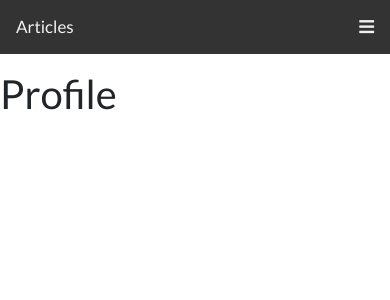
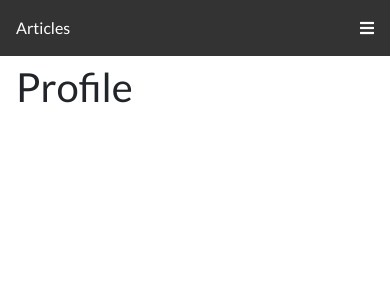
Before and after one commit to Nikita-Goncharov/DjangoArticles, a Django app: page /profile in a window 390 px wide. Shown: the part 60-360 px from the top of the page. Run offline with Django 4.2, Linux system fonts and the light colour scheme.

Commit message:
commit_work__0003

```diff
--- a/articles/static/articles/css/master.css
+++ b/articles/static/articles/css/master.css
@@ -80,46 +80,79 @@ header{
 
 
 .sidebar {
-  overflow: hidden;
+  overflow: auto;
   top: 60px;
-  width: 100%;
+  width: 15%;
+  height: 100%;
   position: fixed;
   background-color: #333;
 }
 
-main.content{
-  margin-top: 130px;
+main.content {
+  margin-top: 70px;
+  margin-left: 15%;
+  padding: 3px 16px;
 }
 
+
+
 .sidebar a {
+  display: block;
+  color: #fff;
+  padding: 16px;
+  width: 100%;
+  text-decoration: none;
+  text-align: center;
   float: left;
-  display: block;
-  color: #f2f2f2;
-  text-align: center;
-  padding: 14px 16px;
-  text-decoration: none;
-  font-size: 17px;
 }
 
-.sidebar a:hover {
-  background-color: #ddd;
-  color: black;
+
+.sidebar a:hover{
+  background-color: #555;
+  color: white;
 }
 
 .sidebar .icon {
   display: none;
 }
 
-@media screen and (max-width: 600px) {
+@media screen and (max-width: 850px) {
   .sidebar a:not(:first-child) {display: none;}
   .sidebar a.icon {
     float: right;
     display: block;
   }
+
+  .sidebar a{
+    width: auto;
+  }
+
+  main.content{
+    margin: 120px 0 0 0;
+  }
+
+  .sidebar {
+    overflow: auto;
+    top: 60px;
+    width: 100%;
+    height: auto;
+    position: fixed;
+    background-color: #333;
+  }
+
+
 }
 
-@media screen and (max-width: 600px) {
-  .sidebar.responsive {position: relative;}
+@media screen and (max-width: 850px) {
+  .sidebar.responsive {
+    position: relative;
+
+  }
+
+  main.add{
+    margin-top: 70px;
+  }
+
   .sidebar.responsive .icon {
     position: absolute;
     right: 0;
@@ -130,4 +163,5 @@ main.content{
     display: block;
     text-align: left;
   }
+
 }
--- a/articles/templates/articles/base.html
+++ b/articles/templates/articles/base.html
@@ -33,10 +33,6 @@
             <a href="{% url 'contact' %}">Contact</a>
             <a href="{% url 'about' %}">About</a>
             <a href="javascript:void(0);" class="icon" onclick="myFunction()"><i class="fa fa-bars"></i></a>
-        <!-- <a href="#home" class="active">Home</a>
-        <a href="#news">News</a>
-        <a href="#contact">Contact</a>
-        <a href="#about">About</a> -->
     </aside>
     <script>
         function myFunction() {
@@ -46,10 +42,17 @@
           } else {
             x.className = "sidebar";
           }
+
+          var x = document.getElementById("Content");
+          if (x.className === "content") {
+            x.className += " add";
+          } else {
+            x.className = "content";
+          }
         }
     </script>
       <!-- Page content -->
-      <main class="content">
+      <main class="content" id="Content">
         {% block content %}{% endblock %}
       </main>
       <!-- <footer class="fixed-bottom border-top">
```
